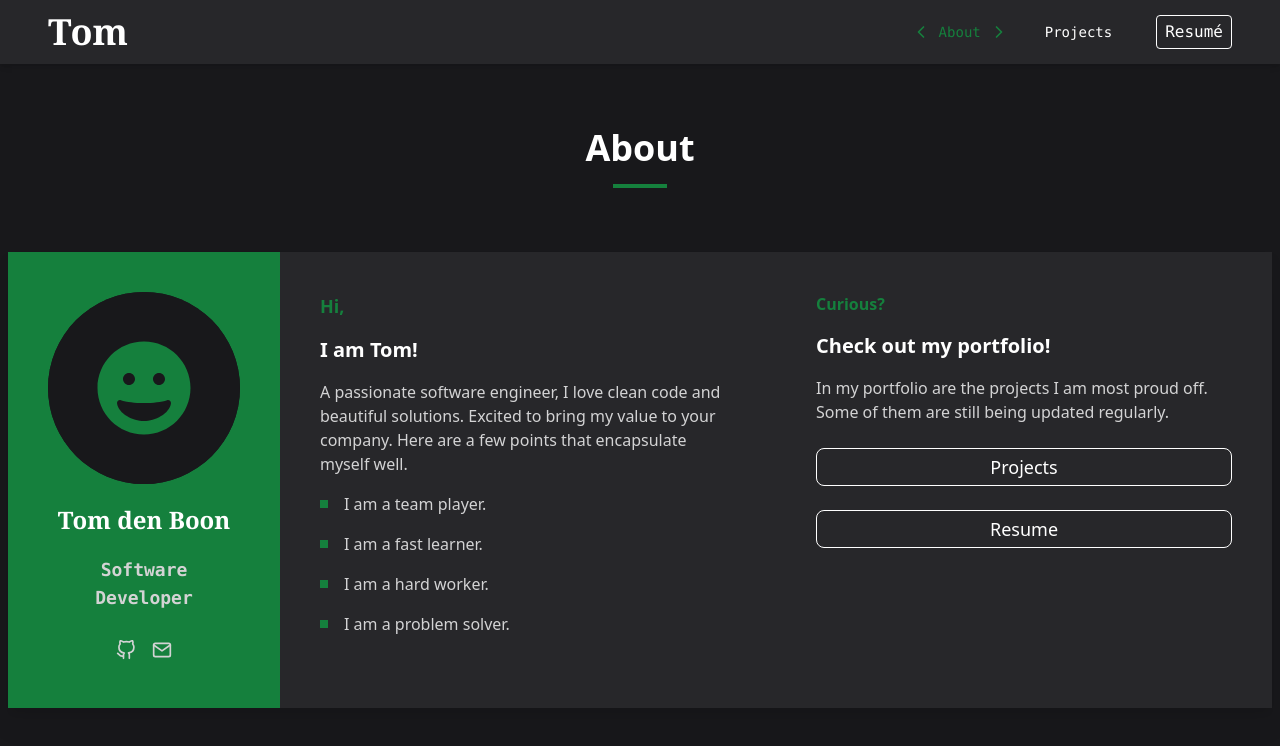
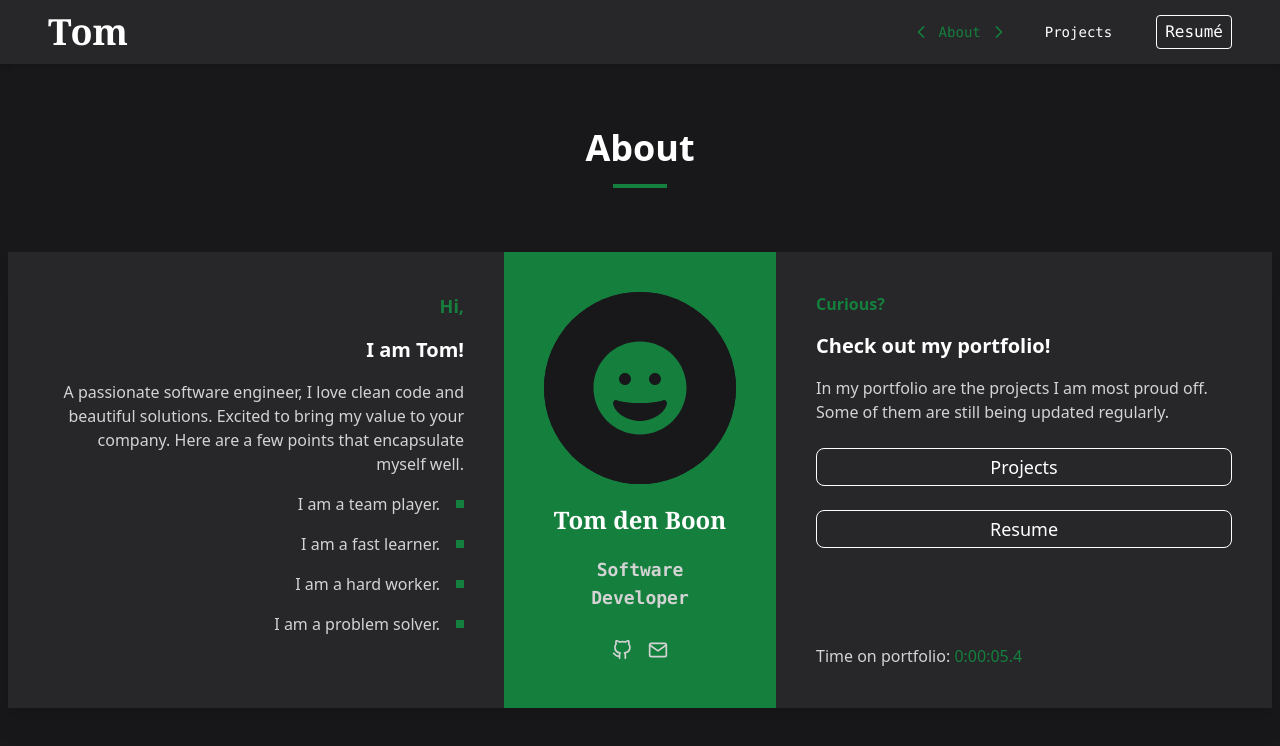
Before and after one commit to tomdenboon/portfolio-v1, a React (Vite) app: page / in a window 1280 px wide. Shown: the top 746 px of the page. Built offline with nearby package versions, Linux system fonts and the light colour scheme.

Commit message:
Refactor time-related actions and reducers

```diff
--- a/src/actions/index.js
+++ b/src/actions/index.js
@@ -1,16 +1,8 @@
-export const UPDATE = 'UPDATE';
-export const update = (time) => {
+export const SET_TIME = 'SET_TIME';
+export const setTime = (time) => {
   return {
-    type: UPDATE,
-    payload: { time },
-  };
-};
-
-export const NAVBAR_LOADED = 'NAVBAR_LOADED';
-export const isNavbarLoaded = (isLoaded) => {
-  return {
-    type: NAVBAR_LOADED,
-    payload: { isLoaded },
+    type: SET_TIME,
+    payload: time,
   };
 };
 
--- a/src/components/personCard/PersonCard.jsx
+++ b/src/components/personCard/PersonCard.jsx
@@ -5,10 +5,10 @@ import PersonCardMiddle from './PersonCardMiddle';
 function PersonCard() {
   return (
     <div className="relative flex flex-col max-w-screen-xl rounded-md filter drop-shadow-xl md:flex-row px-2 w-full">
-      <div className="flex w-full order-2 md:order-2">
+      <div className="flex w-full order-2 md:order-1">
         <PersonCardLeft />
       </div>
-      <div className="flex order-1 md:order-1">
+      <div className="flex order-1 md:order-2">
         <PersonCardMiddle />
       </div>
       <div className="flex w-full order-3">
--- a/src/components/personCard/PersonCardLeft.jsx
+++ b/src/components/personCard/PersonCardLeft.jsx
@@ -1,11 +1,20 @@
 import { useMediaQuery } from 'react-responsive';
 import FadeInAnimationWrapper from '../wrappers/FadeInAnimationWrapper';
 
-function BulletPoint({ text }) {
+function BulletPoint({ text, isMobile }) {
   return (
-    <div className="w-full flex">
-      <div className="h-2 w-2 mt-2 mr-4 bg-secondary flex-shrink-0" />
-      {text}
+    <div className="w-full flex gap-4 items-center justify-center sm:justify-end">
+      {isMobile ? (
+        <>
+          <div className="h-2 w-2 bg-secondary flex-shrink-0" />
+          {text}
+        </>
+      ) : (
+        <>
+          {text}
+          <div className="h-2 w-2 bg-secondary flex-shrink-0" />
+        </>
+      )}
     </div>
   );
 }
@@ -17,10 +26,8 @@ function PersonCardRight() {
 
   return (
     <FadeInAnimationWrapper direction="up" delay={isMobile ? 100 : 200}>
-      <div className="flex flex-col w-full text-text-dark  bg-primary p-10 gap-4">
-        <div className="flex gap-4 items-center text-lg text-secondary font-bold">
-          Hi,
-        </div>
+      <div className="flex flex-col w-full text-text-dark  bg-primary p-10 gap-4 sm:text-right text-center">
+        <div className="gap-4 text-lg text-secondary font-bold">Hi,</div>
         <div className="text-text-base text-xl font-bold">I am Tom!</div>
         <div className="w-full flex">
           A passionate software engineer, I love clean code and beautiful
--- a/src/components/personCard/PersonCardRight.jsx
+++ b/src/components/personCard/PersonCardRight.jsx
@@ -1,12 +1,31 @@
 import { useMediaQuery } from 'react-responsive';
 import { Link } from 'react-router-dom';
 import { formatTime } from '../../utils/formatTime';
-import { useSelector } from 'react-redux';
+import { useDispatch, useSelector } from 'react-redux';
 import FadeInAnimationWrapper from '../wrappers/FadeInAnimationWrapper';
 import Cv from '../../assets/resume.pdf';
+import { setTime } from '../../actions';
+import { useEffect, useMemo, useState } from 'react';
 
 function PersonCardRight() {
-  const timer = useSelector((state) => state.timer);
+  const dispatch = useDispatch();
+  const time = useSelector((state) => state.timer.time);
+  const normalizedtime = useMemo(() => time ?? Date.now(), [time]);
+  const [timer, setTimer] = useState(Date.now() - normalizedtime);
+
+  useEffect(() => {
+    if (!time) {
+      dispatch(setTime(normalizedtime));
+    }
+
+    const interval = setInterval(
+      () => setTimer(Date.now() - normalizedtime),
+      100,
+    );
+
+    return () => clearInterval(interval);
+  }, [time, normalizedtime, dispatch]);
+
   const isMobile = useMediaQuery({
     query: '(min-width: 768px)',
   });
@@ -16,7 +35,7 @@ function PersonCardRight() {
       direction={isMobile ? 'right' : 'up'}
       delay={isMobile ? 100 : 300}
     >
-      <div className="flex flex-col h-full w-full bg-primary p-10 gap-4 text-text-dark">
+      <div className="flex flex-col h-full w-full bg-primary p-10 gap-4 text-text-dark text-center sm:text-left">
         <h3 className="font-bold text-secondary">Curious?</h3>
         <p className=" text-text-base text-xl font-bold">
           Check out my portfolio!
@@ -51,11 +70,9 @@ function PersonCardRight() {
           />
           <div className="text-lg">Resume</div>
         </a>
-        <div
-          className="absolute font-mono text-3xl font-bold select-none text-secondary
-           transform translate-x-1/2 translate-y-1/2 xl:rotate-90 xl:-right-4 xl:bottom-1/2 -bottom-5 sm:-bottom-4 right-1/2"
-        >
-          {formatTime(timer.time)}
+        <div className="mt-auto">
+          Time on portfolio:{' '}
+          <span className=" text-secondary">{formatTime(timer)}</span>
         </div>
       </div>
     </FadeInAnimationWrapper>
--- a/src/reducers/timerReducer.js
+++ b/src/reducers/timerReducer.js
@@ -1,10 +1,10 @@
 // Import all of our actions
-import { UPDATE } from '../actions';
+import { SET_TIME } from '../actions';
 
-const timerReducer = (state = { time: 0 }, action) => {
+const timerReducer = (state = { time: undefined }, action) => {
   switch (action.type) {
-    case UPDATE:
-      return { ...state, time: action.payload.time };
+    case SET_TIME:
+      return { ...state, time: action.payload };
     default:
       return state;
   }
```
